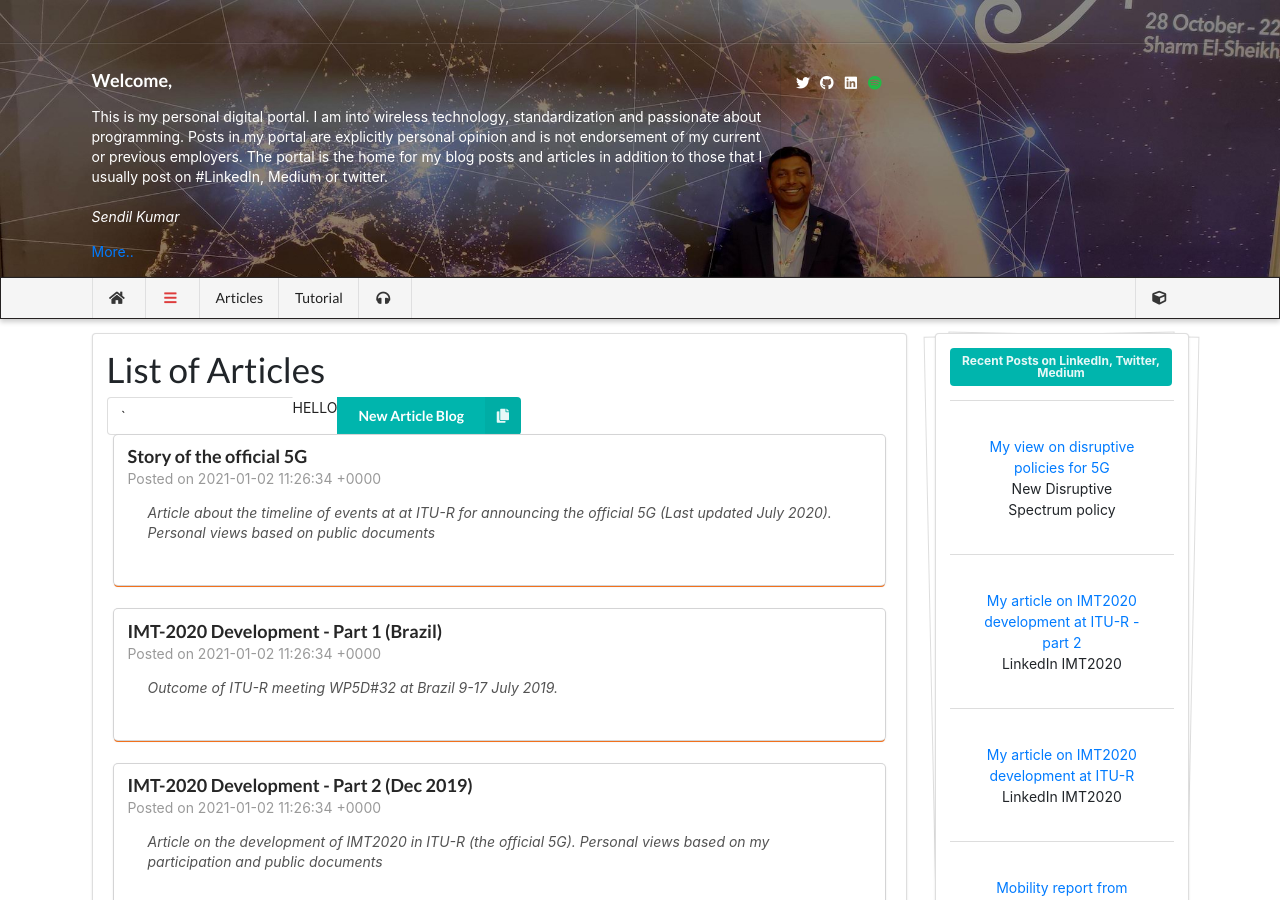
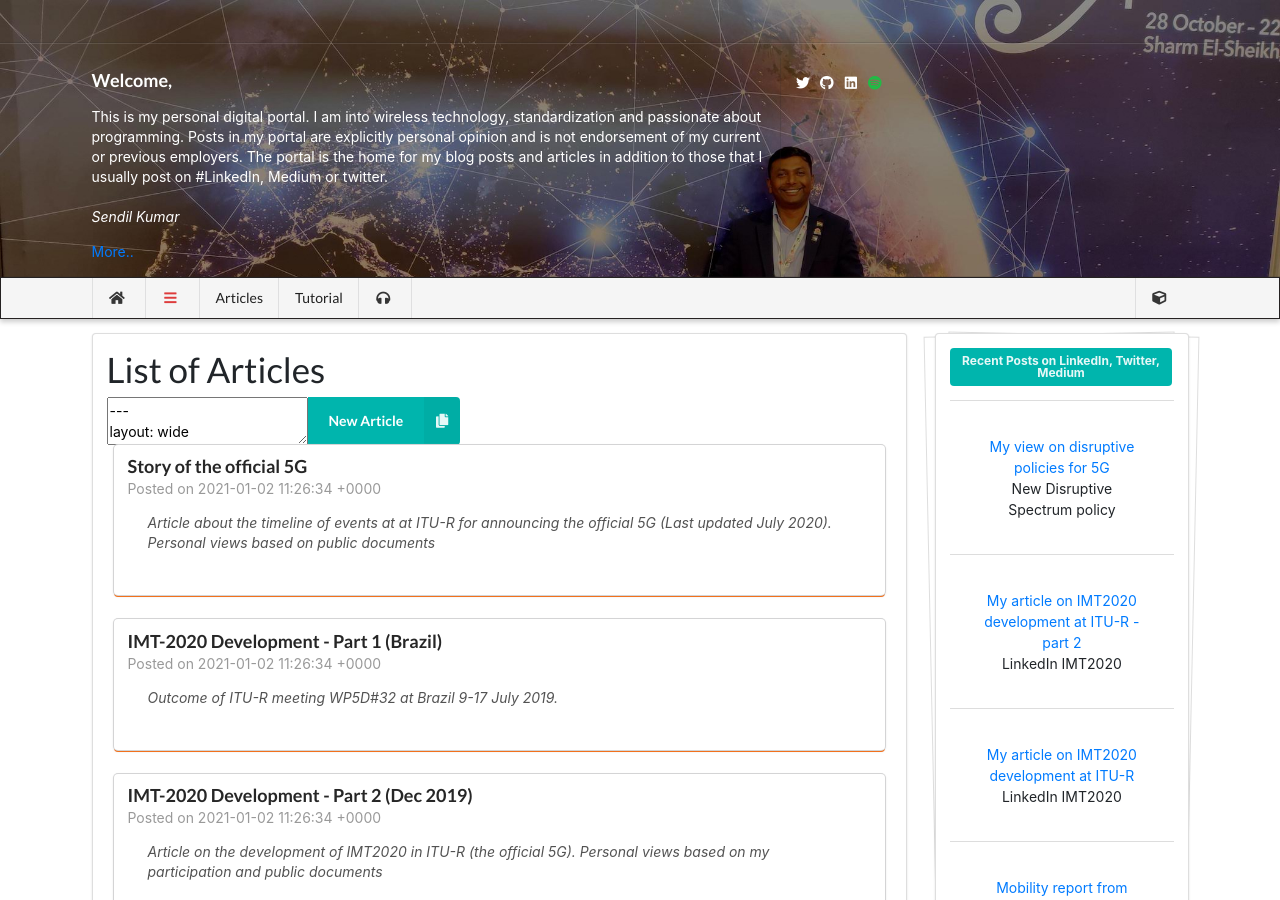
Before and after one commit to wiless/wiless.github.io, a Jekyll site: the page built from articles.html, in a window 1280 px wide and 900 px high. Built offline with Jekyll 4.4.1, drawn with Linux system fonts in a browser that asks for light colours; nearby versions of some CDN libraries; some web fonts are replaced; comment, search, counter and statistics services are not loaded; a style sheet for code colours, icons or effects is not loaded; part of the change alters nothing that is shown.

Commit message:
Update articles.html

```diff
--- a/articles.html
+++ b/articles.html
@@ -6,25 +6,40 @@ permalink: /articles
 
 
 <div class="ui action input">
-  <input type="text" value=`
+  <textarea type="text" >
 ---
 layout: wide
-title: IMT-2020 Development - Part 1 (Brazil)
-summary: Outcome of ITU-R meeting WP5D#32 at Brazil 9-17 July 2019.
+title: <title of the article>
+summary: <summary of the article>
 index: 10
-img: /imgs/brazilitu.jpeg
+img: /imgs/<imagefilename.jpg>
+---
 
----
-# IMT-2020 Development - Part 1 (Brazil)
-`>
- HELLO
-</input>
-  <button class="ui teal right labeled icon button">
+# Aritcle Title
+</textarea id="texttemplate">
+
+  <button class="ui teal right labeled icon button" id="copybtn" onclick="CreateArticle()">
     <i class="copy icon"></i>
-    New Article Blog
+    New Article
   </button>
 </div>
 
+ <script>
+   function CreateArticle(){
+
+  var cutTextarea = document.getElementById('texttemplate');
+  cutTextarea.select();
+
+  try {
+    var successful = document.execCommand('copy');
+    var msg = successful ? 'successful' : 'unsuccessful';
+    console.log('Cutting text command was ' + msg);
+  } catch(err) {
+    console.log('Oops, unable to cut');
+  }
+}
+
+  </script>
 
 {% assign sortedposts = site.articles | sort: 'index' | reverse %}
 {% for post in sortedposts %}
```
